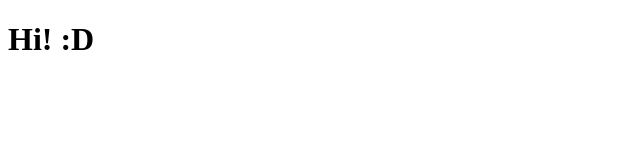
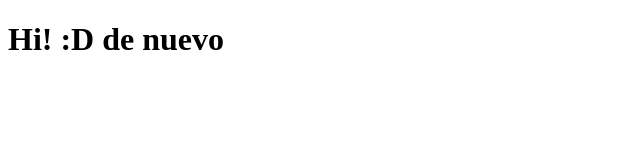
Before and after one commit to edy2310/maxilofacialtlaxcala, a plain HTML site: page index.html in a window 1280 px wide. Shown: the whole page, without its empty margins (0-640 px from the left). Drawn offline with Linux system fonts and the light colour scheme.

Commit message:
New commit

```diff
--- a/index.html
+++ b/index.html
@@ -7,6 +7,6 @@
     <title>Maxilofacial Tlaxcala</title>
 </head>
 <body>
-    <h1> Hi! :D</h1>
+    <h1> Hi! :D de nuevo</h1>
 </body>
 </html>
```
